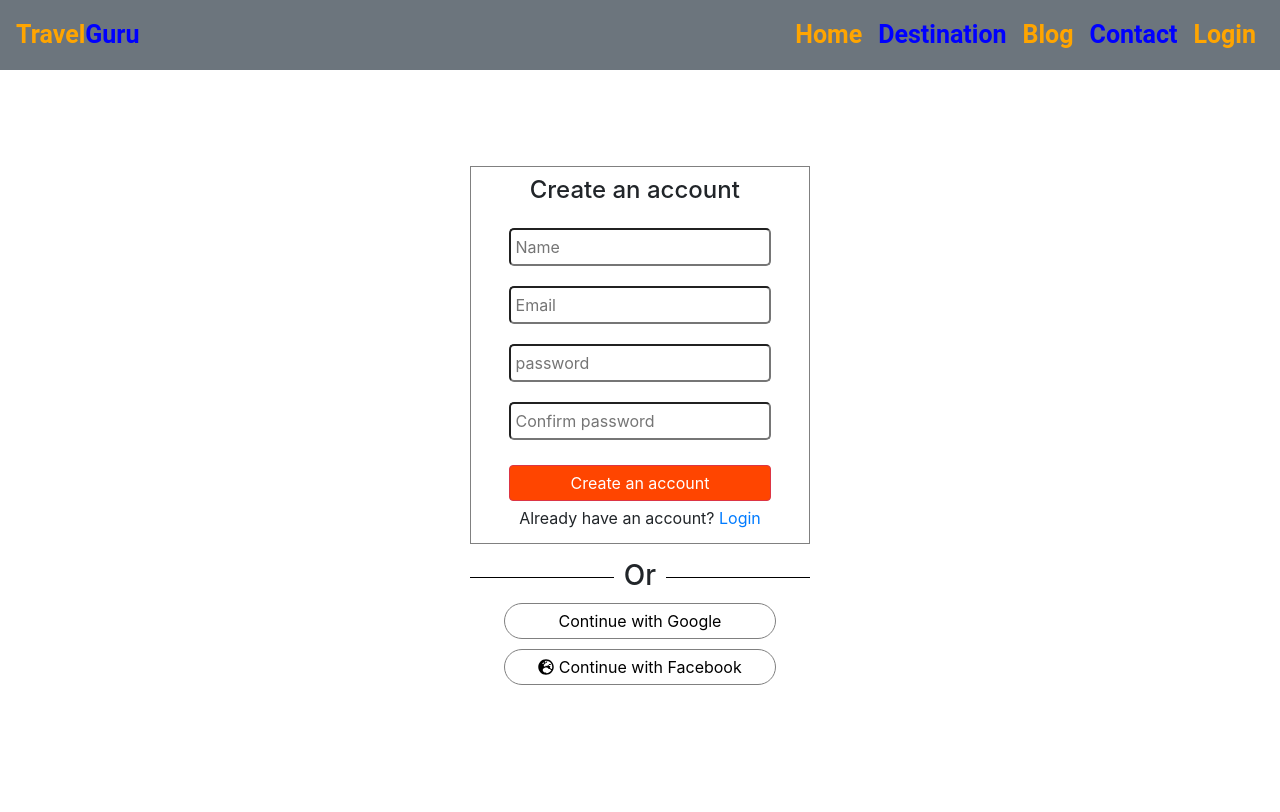
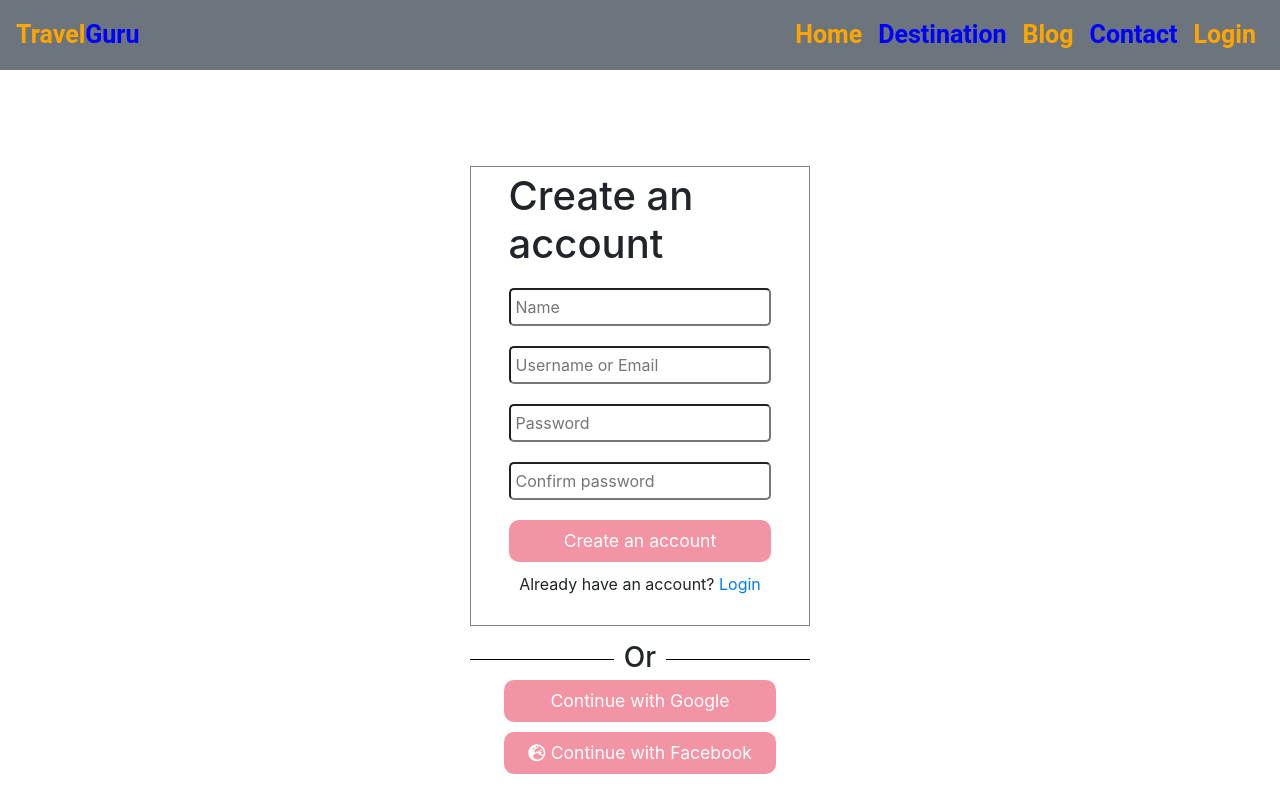
Before and after one commit to kaziahosunhabibripon/Travele-Guide, a React (Create React App) app: page /createAccount in a window 1280 px wide. Shown: the top 812 px of the page. Built offline with nearby package versions, Linux system fonts and the light colour scheme.

Commit message:
create an account is done

```diff
--- a/src/Components/Login/CreateAccount.js
+++ b/src/Components/Login/CreateAccount.js
@@ -2,64 +2,106 @@ import React, {  useState } from 'react';
 import { FontAwesomeIcon } from '@fortawesome/react-fontawesome'
 import { faGlobeEurope } from '@fortawesome/free-solid-svg-icons'
 import { Link, useHistory } from 'react-router-dom';
+import "firebase/auth";
+import firebase from "firebase/app";
+import firebaseConfig from './firebase.config';
+if (!firebase.apps.length) {
+    firebase.initializeApp(firebaseConfig);
+  }
+ const CreateAccount = () => {
 
 
- const CreateAccount = () => {
+    const [user, setUser] = useState({
+        isSignIn: false,
+        name: '',
+        email: '',
+        photo: '',
+        password: '',
+        error:'',
+        success: false
+    });
+    const handleSubmit = (e) => {
+        if (user.email && user.password && user.name) {
+            firebase.auth().createUserWithEmailAndPassword(user.email, user.password)
+                .then(res => {
+                    const newUserInfo = { ...user};
+                    newUserInfo.error = '';
+                    newUserInfo.success = true;
+                    setUser(newUserInfo);
+                })
+                .catch(error => {
+                   const newUserInfo = {...user};
+                   newUserInfo.error = error.message;
+                   newUserInfo.success = false;
+                    setUser(newUserInfo);
+                });
+        }
+        e.preventDefault();
+    }
+    const handleBlur = (e) => {
+        let isFieldValid = true;
 
-    const history = useHistory();
+        if (e.target.name === 'email') {
+            isFieldValid = /^[^\s@]+@[^\s@]+\.[^\s@]+$/.test(e.target.value);
 
-    const [user, setUser] = useState({
-        isSignInUser:false,
-        name:'',
-        email:'',
-        photo:'',
-        password:'',
-        confirmPassword:''
-    })
-    const handleSubmit =(event)=>{
-        console.log(user);
-        if(user.email && user.password && user.name && user.confirmPassword){
-            console.log('submitting');
+        }
+        if (e.target.name === 'password') {
+            const isPasswordValid = (e.target.value.length) > 7;
+            const numberUpperLowerCase = /^(?=.*[A-Z])(?=.*[a-z])(?=.*\d).*$/.test(e.target.value);
+            isFieldValid = (isPasswordValid && numberUpperLowerCase);
+        }
+        if (isFieldValid) {
+            const newUserInfo = { ...user };
+            newUserInfo[e.target.name] = e.target.value;
+            setUser(newUserInfo);
         }
 
-        event.preventDefault();
-    }
-    const handleBlur = (event)=>{
-        let isFieldValid = true;
-        if(event.target.name=== 'email'){
-         isFieldValid =  /^[^\s@]+@[^\s@]+\.[^\s@]+$/.test(event.target.value);
-        }
-        if(event.target.name=== 'password') {
-            const isPasswordValid = (event.target.value.length) > 8;
-            const numberUpperLowerCase =/^(?=.*[A-Z])(?=.*[a-z])(?=.*\d).*$/.test(event.target.value);
-            isFieldValid = (isPasswordValid && numberUpperLowerCase);
-     }
-     if(isFieldValid){
-         const newUserInfo = {...user};
-         newUserInfo[event.target.name] = event.target.value;
-         setUser(newUserInfo);
-     }
-
-        console.log(event.target.name, event.target.value);
 
     }
     return (
         <div className="row">
             <div className="col-md-4 login p-5 m-5">
-
-                <form onSubmit={handleSubmit} className="signup-form">
-                    <h4 className="text-left p-1" style={{marginLeft:"50px"}}>Create an account</h4>
-                    <input type="text" name="name" onBlur={handleBlur} placeholder="Name" required/>
-                    <input type="text" name="email" onBlur={handleBlur} placeholder="Email" required/>
-                    <input type="password"  name="password" onBlur={handleBlur} placeholder="password" required/>
-                    <input type="password"  name="confirmPassword" onBlur={handleBlur} placeholder="Confirm password" required/>
-                    <button onClick={handleSubmit}  className="btn btn-danger btn-custom">Create an account </button>
+            <form onSubmit={handleSubmit} className="signup-form">
+                    <h1 className="form-heading">Create an account</h1>
+                    <input
+                        type="text"
+                        placeholder="Name"
+                        onBlur={handleBlur}
+                        name="name"
+                        required
+                    />
+                    <input
+                        type="text"
+                        placeholder="Username or Email"
+                        onBlur={handleBlur}
+                        name="email"
+                        required
+                    />
+                    <input
+                        type="password"
+                        placeholder="Password"
+                        name="password"
+                        onBlur={handleBlur}
+                        required
+                    />
+                    <input
+                        type="password"
+                        placeholder="Confirm password"
+                        name="Confirm_password"
+                        onBlur={handleBlur}
+                        required
+                    />
+                    <button  value="Submit" className="btn-submit">Create an account </button>
                     <label htmlFor="login"> Already have an account? <Link to="/login"> Login </Link></label>
+                    <p className="error"> {user.error}</p>
+                    {
+                       user.success &&  <p className="success"> User Created  Successfully</p>
+                    }
                 </form>
                 <h3> <span>Or </span> </h3>
-                <button  className="btn btn-socialMedia btn-danger" > Continue with Google </button>
+                <button  className="btn-submit" > Continue with Google </button>
                 <br/>
-                <button  className="btn btn-socialMedia btn-danger"> <FontAwesomeIcon icon={faGlobeEurope} /> Continue with Facebook </button>
+                <button  className="btn-submit"> <FontAwesomeIcon icon={faGlobeEurope} /> Continue with Facebook </button>
             </div>
         </div>
     );
--- a/src/Components/Login/Login.css
+++ b/src/Components/Login/Login.css
@@ -3,8 +3,8 @@
     justify-content: center;
 }
 .login{
+    margin: 0 auto;
     text-align: center;
-    margin: 0 auto;
 }
 .signup-form{
     padding:5px;
@@ -17,7 +17,7 @@
     border-radius: 5px;
     width: 80%;
 }
-.bt
+
 .error{
     color: red;
 }
@@ -34,26 +34,27 @@ h3 {
      padding:0 10px;
  }
 
- .btn-custom {
-     width: 80%;
-     color:white;
-     padding: 5px;
-     margin: 5px;
-     text-align: center;
-     justify-content: center;
-     align-items: center;
 
-     background-color:orangered;
+
+ .error{
+     color:red;
  }
- .btn-socialMedia{
-    width: 80%;
-    color:Black;
-    padding: 5px;
-    margin: 5px;
-    text-align: center;
-    justify-content: center;
-    align-items: center;
-    background-color:white;
-    border:1px solid grey;
-    border-radius:20px;
+ .success{
+     color:green;
  }
+ .form-heading{
+     text-align: left;
+     margin-left:10%;
+ }
+ .btn-submit{
+     width:80%;
+     height: auto;
+     padding: 8px;
+     border-radius:10px;
+     color:#fff;
+     background-color:rgba(236, 84, 109, 0.623);
+     outline: none;
+     border:none;
+     font-size: 1.1em;
+     margin-bottom: 10px;
+ }
--- a/src/Components/Login/Login.js
+++ b/src/Components/Login/Login.js
@@ -1,90 +1,166 @@
-import React, { useContext, useState } from 'react';
+import React, { useContext, useEffect, useState } from 'react';
 import './Login.css';
 import "firebase/auth";
 import firebase from "firebase/app";
 import firebaseConfig from './firebase.config';
 import { UserContext } from '../../App';
 import { useHistory, useLocation } from 'react-router';
-
 import { Link } from 'react-router-dom';
 
 
+if (!firebase.apps.length) {
+    firebase.initializeApp(firebaseConfig);
+}
+
 const Login = () => {
-    const [loggedInUser, setLoggedInUser] = useContext(UserContext);
-    const history = useHistory();
-    const location = useLocation();
-    const [user, setUser] = useState({
-        isSignInUser:false,
-        name:'',
-        email:'',
-        photo:'',
-        password:''
-    })
-    const { from } = location.state || { from: { pathname: "/" } };
+    const[user, setUser] = useState('');
+    const[email, setEmail] = useState('');
+    const [password, setPassword] = useState('');
+    const [emailError, setEmailError] = useState('');
+    const [passwordError, setPasswordError] = useState('');
+    const [hasAccount, setHasAccount] = useState(false);
+    const clearInputs = () =>{
+        setEmail('');
+        setPassword('');
+    }
+    const clearErrors = () =>{
+        setEmailError('');
+        setPassword('');
+    }
+    const handleLogin = () => {
+        clearErrors();
+        firebase
+        .auth()
+        .signInWithEmailAndPassword(email, password)
+        .catch(err =>{
 
-    if (!firebase.apps.length) {
-        firebase.initializeApp(firebaseConfig);
+            switch(err.code){
+                case "auth/invalid-email":
+                case "auth/user-disabled":
+                case "auth/user-not-found":
+                    setEmailError(err.message);
+                    break;
+                case "auth/wrong-password":
+                    setPasswordError(err.message);
+                    break;
+            }
+        })
     }
+    const handleSignup = () => {
+        clearErrors();
+        firebase
+        .auth()
+        .createUserWithEmailAndPassword(email, password)
+        .catch(err =>{
+            switch(err.code){
+                case "auth/email-already-in-use":
+                case "auth/invalid-email":
+                    setEmailError(err.message);
+                    break;
+                case "auth/weak-password":
+                    setPasswordError(err.message);
+                    break;
+            }
+        })
+    }
+    const handleLogout = ()=>{
+        firebase.auth().signOut();
+    }
+    const authListener = ()=>{
+        firebase.auth().onAuthStateChanged(user=>{
+            if (user){
+                clearInputs();
+                setUser(user);
+            }else{
+                setUser("");
+            }
+        })
+    }
+    useEffect(()=>{
+        authListener();
+    }, [])
+    // const [user, setUser] = useState({
+    //     isSignIn: false,
+    //     name: '',
+    //     email: '',
+    //     photo: '',
+    //     password: '',
+    //     error: '',
+    //     success: false
+    // });
 
-    const GhProvider = new firebase.auth.GoogleAuthProvider();
-    const handleGoogleSignIn = () => {
-        firebase.auth().signInWithPopup(GhProvider)
-            .then((result) => {
-                const { displayName, email, photoURL } = result.user;
-                const signInUser = {
-                    isSignInUser: true,
-                    name: displayName,
-                    email: email,
-                    photo: photoURL
-                }
-                setLoggedInUser(signInUser);
-                history.replace(from);
-            })
-            .catch((error) => {
-                var errorCode = error.code;
-                var errorMessage = error.message;
-                var email = error.email;
-                console.log(errorMessage, errorCode, email);
-            });
-    }
-   const handleSubmit = () => {
+    // const handleSubmit = (e) => {
+    //     if (user.email && user.password && user.name) {
+    //         firebase.auth().createUserWithEmailAndPassword(user.email, user.password)
+    //             .then(res => {
+    //                 const newUserInfo = { ...user };
+    //                 newUserInfo.error = '';
+    //                 newUserInfo.success = true;
+    //                 setUser(newUserInfo);
+    //             })
+    //             .catch(error => {
+    //                 const newUserInfo = { ...user };
+    //                 newUserInfo.error = error.message;
+    //                 newUserInfo.success = false;
+    //                 setUser(newUserInfo);
+    //             });
+    //     }
+    //     e.preventDefault();
+    // }
+    // const handleBlur = (e) => {
+    //     let isFieldValid = true;
 
-   }
-   const handleBlur = (event)=>{
-       let isFormValid = true;
-       if(event.target.name=== 'email'){
-        isFormValid =  /^[^\s@]+@[^\s@]+\.[^\s@]+$/.test(event.target.value);
+    //     if (e.target.name === 'email') {
+    //         isFieldValid = /^[^\s@]+@[^\s@]+\.[^\s@]+$/.test(e.target.value);
+
+    //     }
+    //     if (e.target.name === 'password') {
+    //         const isPasswordValid = (e.target.value.length) > 7;
+    //         const numberUpperLowerCase = /^(?=.*[A-Z])(?=.*[a-z])(?=.*\d).*$/.test(e.target.value);
+    //         isFieldValid = (isPasswordValid && numberUpperLowerCase);
+    //     }
+    //     if (isFieldValid) {
+    //         const newUserInfo = { ...user };
+    //         newUserInfo[e.target.name] = e.target.value;
+    //         setUser(newUserInfo);
+    //     }
 
 
-       }
-       if(event.target.name=== 'password'){
-           const isPasswordValid = (event.target.value.length) > 8;
-           const numberUpperLowerCase =/^(?=.*[A-Z])(?=.*[a-z])(?=.*\d).*$/.test(event.target.value);
-           isFormValid = (isPasswordValid && numberUpperLowerCase);
-    }
-    if(isFormValid){
-        const newUserInfo = {...user};
-        newUserInfo[event.target.name] = event.target.value;
-        setUser(newUserInfo);
-
-    }
-       console.log(event.target.name, event.target.value);
-
-   }
+    // }
     return (
         <div className="row">
             <div className="col-md-4 login p-5 m-5">
-                <form onSubmit={handleSubmit} className="signup-form">
-                    <h4 className="text-left p-1" style={{marginLeft:"50px"}}>Login</h4>
-                    <input type="text" name="email" onBlur={handleBlur} placeholder="Enter your Email Address" required/>
-                    <input type="password"  name="password" onBlur={handleBlur} placeholder="Input your password" required/>
-                    <button onClick={handleSubmit} className="btn btn-danger btn-custom">Login </button>
+                {/* <form onSubmit={handleSubmit} className="signup-form my-5 p-3">
+                   <p>Email: {user.email}</p>
+                    <h1 className="form-heading">Login</h1>
+                    <input
+                        type="text"
+                        placeholder="Email"
+                        onBlur={handleBlur}
+                        name="email"
+                        required
+                    />
+                    <input
+                        type="password"
+                        placeholder="Password"
+                        name="password"
+                        onBlur={handleBlur}
+                        required
+                    />
+                    <button value="Submit" className="btn-submit" onClick={handleSubmit}>Login </button>
+
                     <label htmlFor="login"> Don't have an account? <Link to="/createAccount"> Create an account</Link></label>
+
                 </form>
-                <h3> <span>Or </span> </h3>
-                    <button onClick={handleGoogleSignIn} className="btn btn-socialMedia btn-danger"> Continue with Google </button>
-                    <br />
-                    <button onClick={handleGoogleSignIn} className="btn btn-socialMedia btn-danger">  Continue with Facebook </button>
+
+
+
+                    <p className="error"> {user.error}</p>
+                    {
+                        user.success && <p className="success"> User Login  Successfully</p>
+                    }
+
+                <h3> <span>Or </span> </h3> */}
             </div>
         </div>
     );
--- a/src/Components/Vehicle/Vehicle.js
+++ b/src/Components/Vehicle/Vehicle.js
@@ -19,11 +19,10 @@ export default function Vehicle ({vehicle}){
     const {imgUrl, name} = vehicle;
     return (
         <div className="col-md-3 my-1 py-5 text-center" expand="lg">
-            <Card style={{width: "18 rm"}}>
-                <Card.Img variant="top" src={imgUrl} alt="" style={imageStyle}/>
+            <Card onClick={()=> handleBooking(vehicle.type)} style={{width: "18 rm"}}>
+                <Card.Img variant="top" src={imgUrl} alt="" style={imageStyle} />
                 <Card.Body>
                     <Card.Title>{name}</Card.Title>
-                    <Button onClick={()=> handleBooking(vehicle.type)} variant="primary"> Booking Ticket  </Button>
                 </Card.Body>
             </Card>
         </div>
```
